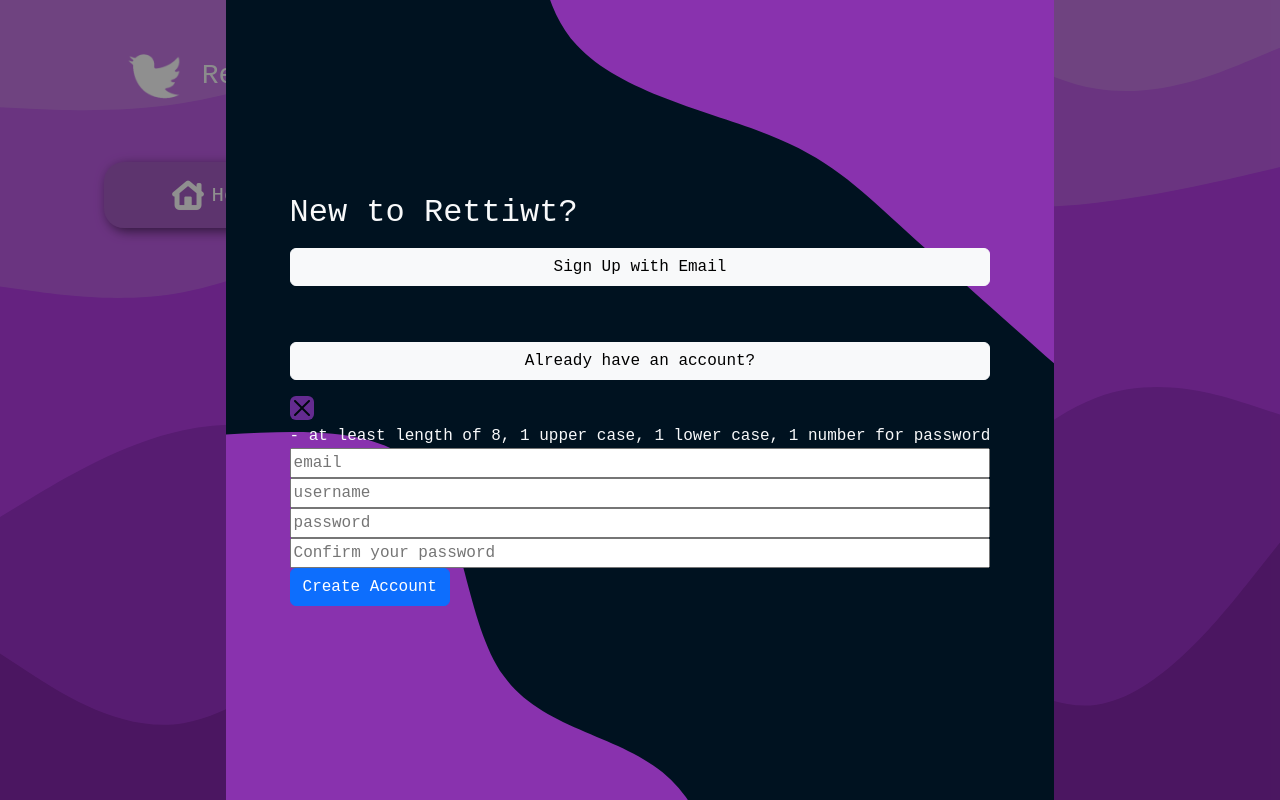
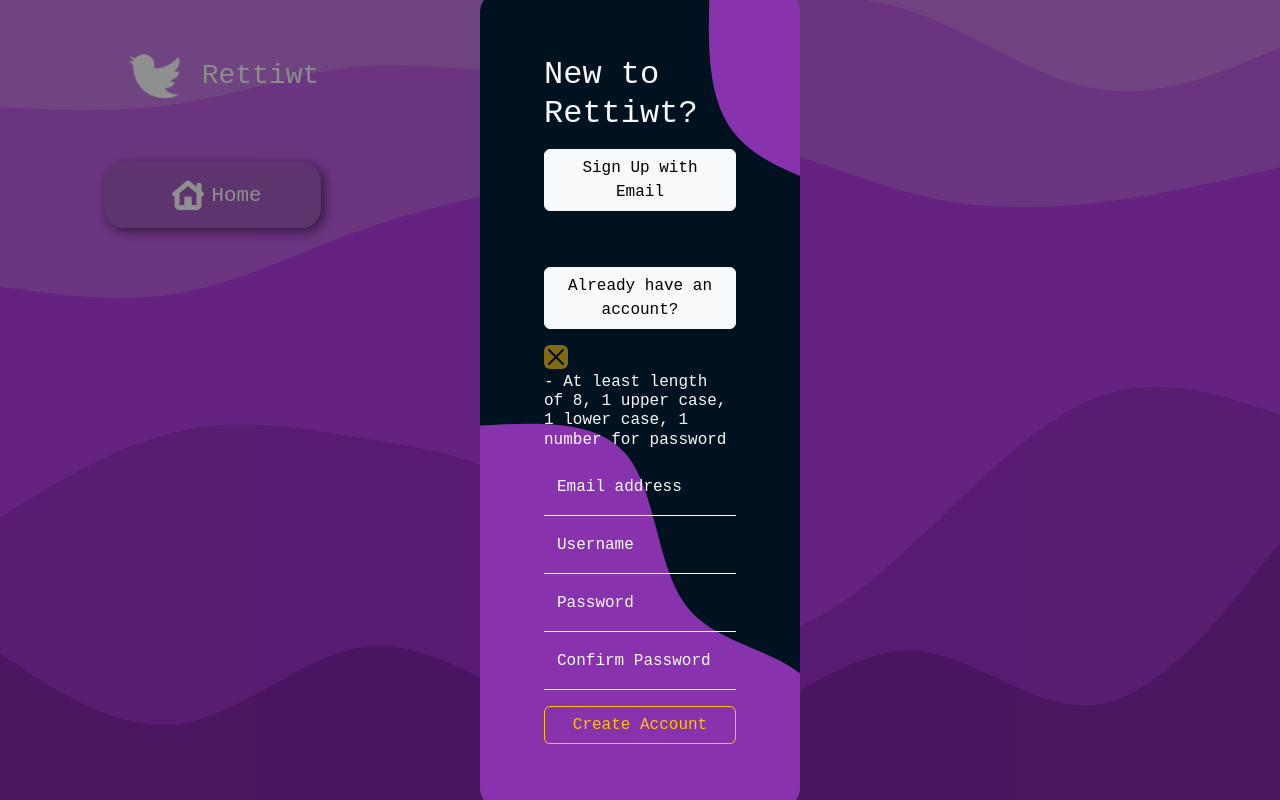
Before and after one commit to Argonaut790/CSCI3100-Project, a React (Create React App) app in the folder frontend/: page /tweet in a window 1280 px wide. Both pictures are taken after a click on the button "Sign Up with Email". Built offline with nearby package versions, Linux system fonts and the light colour scheme.

Commit message:
built the layout signup part and better handle exception

```diff
--- a/frontend/src/App.js
+++ b/frontend/src/App.js
@@ -217,7 +217,7 @@ function App() {
           id="sign-up-mask"
         >
           <div
-            className="d-flex justify-content-center align-items-center"
+            className="col-lg-3 d-flex justify-content-center align-items-center"
             id="sign-up-div"
           >
             <SignUp loggedIn={loggedIn} />
--- a/frontend/src/components/LoginModal.js
+++ b/frontend/src/components/LoginModal.js
@@ -2,7 +2,7 @@ import React, { useState } from "react";
 import axios from "axios";
 import { useNavigate } from "react-router-dom";
 
-const LoginModal = ({ setShowModal, onLogin }) => {
+const LoginModal = ({ setShowModal }) => {
   const [email, setEmail] = useState("");
   const [password, setPassword] = useState("");
   const [isAdmin, setIsAdmin] = useState(false);
@@ -41,7 +41,7 @@ const LoginModal = ({ setShowModal, onLogin }) => {
         } else {
           console.log("Error: ", err.response.status);
           document.getElementById("result").innerText =
-            "Wrong email / password";
+            "Invalid email / password";
         }
       });
   };
@@ -72,19 +72,39 @@ const LoginModal = ({ setShowModal, onLogin }) => {
   };
 
   const onSubmit = (e) => {
+    let isEmailInvalid = false;
+    let isPasswordInvalid = false;
+
     //TODO: client-side validation
     e.preventDefault();
     document.getElementById("result").innerText = "";
     if (email === "") {
-      document.getElementById("result").innerText = "Please enter your email\n";
+      isEmailInvalid = true;
+    } else {
+      isEmailInvalid = false;
     }
     if (password === "") {
+      isPasswordInvalid = true;
+    }
+
+    if (isPasswordInvalid || isEmailInvalid) {
       document.getElementById("result").innerText +=
-        "Please enter your password\n";
+        "- Please enter your " +
+        (isEmailInvalid ? "email" : "") +
+        (isPasswordInvalid ? " password" : "");
     }
+
     if (email !== "" && password !== "") {
       login();
     }
+
+    // Add "is-invalid" class to input fields that match the syntax
+    document.getElementById("floatingEmail").className = isEmailInvalid
+      ? "form-control floating is-invalid"
+      : "form-control floating";
+    document.getElementById("floatingPassword").className = isPasswordInvalid
+      ? "form-control floating is-invalid"
+      : "form-control floating";
   };
 
   return (
@@ -94,27 +114,40 @@ const LoginModal = ({ setShowModal, onLogin }) => {
         className="btn-close"
         onClick={() => setShowModal(false)}
       ></button>
-      <form className="d-flex flex-column" onSubmit={onSubmit}>
+
+      <form onSubmit={onSubmit}>
+        <div class="form-floating ">
           <input
             type="email"
             name="email"
-          id="email"
-          className="email-input"
+            className="form-control floating"
+            id="floatingEmail"
             placeholder="email"
             value={email}
             onChange={onChangeEmail}
           />
+          <label for="floatingInput">Email address</label>
+        </div>
+
+        <div class="form-floating mb-3">
           <input
             type="password"
             name="password"
-          id="password"
-          className="user-input"
+            className="form-control floating"
+            id="floatingPassword"
             placeholder="password"
             value={password}
             onChange={onChangePassword}
           />
-        <div className="buttonContainer">
-          <input type="submit" value="Login" className="btn btn-primary" />
+          <label for="floatingPassword">Password</label>
+        </div>
+
+        <div className="buttonContainer d-grid">
+          <input
+            type="submit"
+            value="Login"
+            className="btn btn-outline-warning"
+          />
         </div>
       </form>
       <span id="result"></span>
--- a/frontend/src/components/SignUp.js
+++ b/frontend/src/components/SignUp.js
@@ -49,6 +49,16 @@ const SignUp = () => {
     //TODO: redirect to postlogon page
   };
 
+  const handleSignUp = () => {
+    setShowSignUpModal(true);
+    setShowLoginModal(false);
+  };
+
+  const handleLogIn = () => {
+    setShowSignUpModal(false);
+    setShowLoginModal(true);
+  };
+
   const onGoogleSignInFailure = (response) => {
     console.log("Google sign in failed.");
     console.log(response);
@@ -58,11 +68,7 @@ const SignUp = () => {
     <div id="signUp" className="signUpContainer d-grid gap-2 p-3" key="signUp">
       <h2>New to Rettiwt?</h2>
 
-      <button
-        type="button"
-        className="btn btn-light"
-        onClick={() => setShowSignUpModal(true)}
-      >
+      <button type="button" className="btn btn-light" onClick={handleSignUp}>
         Sign Up with Email
       </button>
       <GoogleOAuthProvider clientId={clientId}>
@@ -71,11 +77,7 @@ const SignUp = () => {
           onError={onGoogleSignInFailure}
         />
       </GoogleOAuthProvider>
-      <button
-        type="button"
-        className="btn btn-light"
-        onClick={() => setShowLoginModal(true)}
-      >
+      <button type="button" className="btn btn-light" onClick={handleLogIn}>
         Already have an account?
       </button>
       <span id="errorMessage"></span>
--- a/frontend/src/components/SignUpModal.js
+++ b/frontend/src/components/SignUpModal.js
@@ -58,34 +58,60 @@ const SignUpModal = ({ setShowModal }) => {
 
   const onSubmit = (e) => {
     e.preventDefault();
+
+    let isEmailInvalid = false;
+    let isUsernameInvalid = false;
+    let isPasswordInvalid = false;
+    let isConfirmPasswordInvalid = false;
+
     document.getElementById("result").innerText = "";
     // Client-side validation
     const passwordRegEx = new RegExp(
       "^(?=.*[a-z])(?=.*[A-Z])(?=.*[0-9])(?=.{8,})"
     );
     if (email === "") {
-      document.getElementById("result").innerText = "Please enter your email\n";
+      isEmailInvalid = true;
+    } else {
+      isEmailInvalid = false;
     }
     if (username === "") {
-      document.getElementById("result").innerText +=
-        "Please enter your username\n";
+      isUsernameInvalid = true;
+    } else {
+      isUsernameInvalid = false;
     }
     if (password === "") {
-      document.getElementById("result").innerText +=
-        "Please enter your password\n";
+      isPasswordInvalid = true;
     }
     if (confirmPassword === "") {
-      document.getElementById("result").innerText +=
-        "Please confirm your password\n";
+      isConfirmPasswordInvalid = true;
     }
     if (password !== confirmPassword) {
       document.getElementById("result").innerText +=
-        "Your confirm password does not match\n";
+        "- Your confirm password does not match\n";
+      isPasswordInvalid = true;
+      isConfirmPasswordInvalid = true;
     }
     if (!password.match(passwordRegEx)) {
       document.getElementById("result").innerText +=
-        "Password must contains at least 1 upper case, 1 lower case, 1 number with the minimum length of 8 \n";
+        "- Password must contains at least 1 upper case, 1 lower case, 1 number with the minimum length of 8 \n";
+      isPasswordInvalid = true;
+      isConfirmPasswordInvalid = true;
     }
+
+    if (
+      isPasswordInvalid ||
+      isConfirmPasswordInvalid ||
+      isEmailInvalid ||
+      isUsernameInvalid
+    ) {
+      document.getElementById("result").innerText +=
+        "- Please enter your " +
+        (isEmailInvalid ? "email" : "") +
+        (isUsernameInvalid ? " username" : "") +
+        (isPasswordInvalid ? " password" : "") +
+        (isConfirmPasswordInvalid ? " and confirm your password " : "");
+    }
+
     if (
       email !== "" &&
       username !== "" &&
@@ -96,6 +122,21 @@ const SignUpModal = ({ setShowModal }) => {
     ) {
       createAccount();
     }
+
+    // Add "is-invalid" class to input fields that match the syntax
+    document.getElementById("floatingEmail").className = isEmailInvalid
+      ? "form-control floating is-invalid"
+      : "form-control floating";
+    document.getElementById("floatingUsername").className = isUsernameInvalid
+      ? "form-control floating is-invalid"
+      : "form-control floating";
+    document.getElementById("floatingPassword").className = isPasswordInvalid
+      ? "form-control floating is-invalid"
+      : "form-control floating";
+    document.getElementById("floatingConfirmPassword").className =
+      isConfirmPasswordInvalid
+        ? "form-control floating is-invalid"
+        : "form-control floating";
   };
 
   return (
@@ -105,52 +146,69 @@ const SignUpModal = ({ setShowModal }) => {
         className="btn-close"
         onClick={() => setShowModal(false)}
       ></button>
+
       <form className="d-flex flex-column" onSubmit={onSubmit}>
-        <span>
-          - at least length of 8, 1 upper case, 1 lower case, 1 number for
+        <div className="h6">
+          - At least length of 8, 1 upper case, 1 lower case, 1 number for
           password
-        </span>
+        </div>
+        <div class="form-floating ">
           <input
             type="email"
             name="email"
-          id="email"
-          className="email-input"
+            className="form-control floating"
+            id="floatingEmail"
             placeholder="email"
             value={email}
             onChange={onChangeEmail}
           />
+          <label for="floatingInput">Email address</label>
+        </div>
+
+        <div class="form-floating">
           <input
             type="text"
             name="username"
-          id="sign-up-user"
-          className="user-input"
+            className="form-control floating"
+            id="floatingUsername"
             placeholder="username"
             value={username}
             onChange={onChangeUsername}
           />
+          <label for="floatingInput">Username</label>
+        </div>
+
+        <div class="form-floating">
           <input
             type="password"
             name="password"
-          id="password"
-          className="user-input"
+            className="form-control floating"
+            id="floatingPassword"
             placeholder="password"
             value={password}
             onChange={onChangePassword}
           />
+          <label for="floatingPassword">Password</label>
+        </div>
+
+        <div class="form-floating mb-3">
           <input
             type="password"
             name="confirmPassword"
-          id="confirmPassword"
-          className="user-input"
+            className="form-control floating"
+            id="floatingConfirmPassword"
             placeholder="Confirm your password"
             value={confirmPassword}
             onChange={onChangeConfirmPassword}
           />
-        <div className="buttonContainer">
+          <label for="floatingPassword">Confirm Password</label>
+        </div>
+
+        <div className="buttonContainer d-grid">
           <input
             type="submit"
             value="Create Account"
-            className="btn btn-primary"
+            className="btn btn-outline-warning"
           />
         </div>
       </form>
--- a/frontend/src/index.css
+++ b/frontend/src/index.css
@@ -9,9 +9,10 @@ body {
 }
 
 .btn-close {
-  background-color: #c844ff;
+  background-color: #ffc107;
 }
 
+/* Sign Up */
 #sign-up-mask {
   width: 100vw;
   z-index: 2;
@@ -26,6 +27,11 @@ body {
   border-radius: 20px;
   aspect-ratio: 3/4;
   z-index: 3;
+}
+
+.form-control:focus {
+  background-color: transparent;
+  color: white;
 }
 
 #content {
@@ -245,7 +251,7 @@ img {
 .mask {
   background-color: #5e5e5e3d;
   border-radius: 20px;
-  overflow: hidden;
+  overflow-y: hidden;
   box-shadow: 0.2rem 0.2rem 0.7rem rgb(0 0 0 / 55%);
 }
 
@@ -260,13 +266,17 @@ img {
   border-radius: 20px;
   width: 90%;
   aspect-ratio: 3/4;
-  overflow: hidden;
+  overflow-y: hidden;
   margin: 1.5rem 0;
   box-shadow: 0rem 0rem 1rem rgb(0 0 0 / 40%);
 }
 
 .h4 {
   font-size: 1.3rem;
+}
+
+.h5 {
+  font-size: 1rem;
 }
 
 .top-p-1 {
@@ -357,7 +367,7 @@ img {
   }
   #mid-center {
     margin: 0 0 10vh 0;
-    overflow: hidden;
+    overflow-y: hidden;
   }
   #search-engine-div {
     display: none;
@@ -459,6 +469,14 @@ img {
   color: white;
 }
 
+.floating {
+  background-color: transparent;
+  border: 0;
+  border-bottom: 1px solid white;
+  border-radius: 0;
+  color: white;
+}
+
 /* #upload-image-section .span {
   padding: 2rem;
 } */
@@ -466,7 +484,7 @@ img {
 .tweet-mask {
   background-color: #2b2b2b;
   border-radius: 20px;
-  overflow: hidden;
+  overflow-y: hidden;
   box-shadow: 0 0 0.7rem rgb(0 0 0 / 55%);
 }
 
```
Lines whose indentation alone changed are shown as unchanged.
